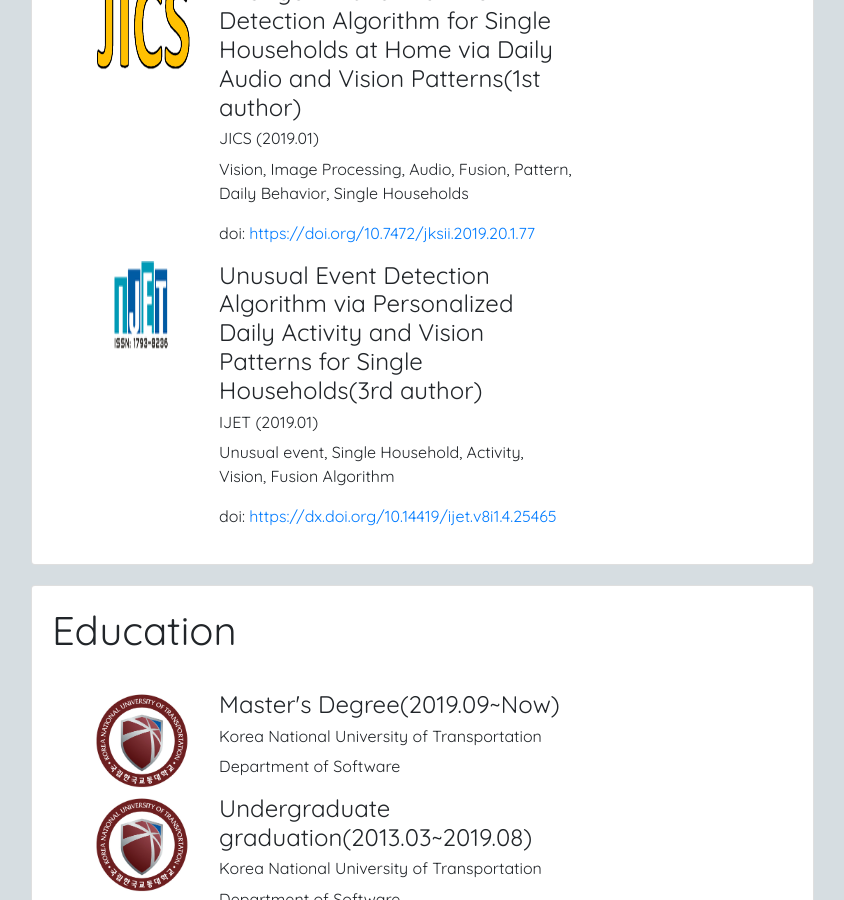
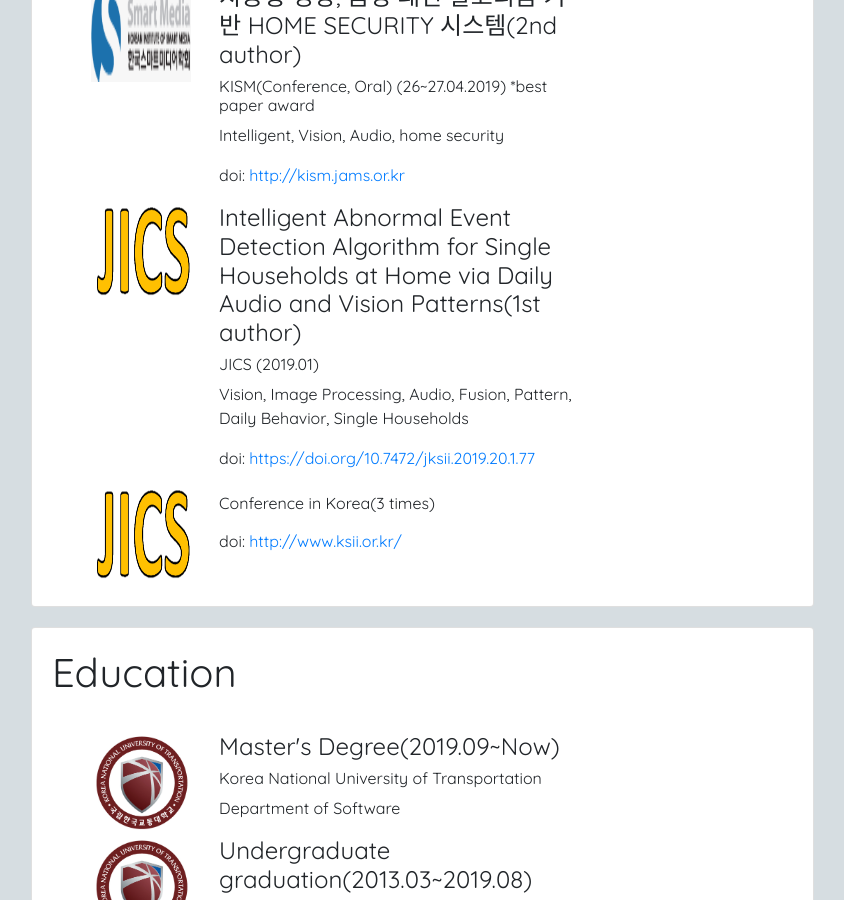
Before and after one commit to 94JuHo/94juho.github.io, a Jekyll site: the page built from index.html, in a window 1280 px wide and 900 px high, scrolled down 2973 px. Shown: the whole window, without its empty margins (4-848 px from the left). Built offline with Jekyll 4.4.1, drawn with Linux system fonts in a browser that asks for light colours; nearby versions of some CDN libraries; comment, search, counter and statistics services are not loaded; a style sheet for code colours, icons or effects is not loaded; some of the changed text lies outside the part shown.

Commit message:
add paper

```diff
--- a/_config.yml
+++ b/_config.yml
@@ -25,12 +25,23 @@
 author_website_url: "https://94juho.github.io"
 
 author_work_experiences:
+            - company_name: APIC-IST(Conference, Oral) (05~07.07.2019)
+              company_logo: jics.png
+              company_url: http://apicist.org/2020/index.html
+              designation: Intelligent Abnormal-Event Detection System using Vision, Audio, Dust Sensors(1st author)
+              description: Abnormal event, Audio, Dust, Intelligent system, Vision
+              visibility: true
             - company_name: MTAP (2020.06) - SCIE
               company_logo: springer.png
               company_url: https://doi.org/10.1007/s11042-020-09149-1
               designation: Real-time unusual user event detection algorithm fusing vision, audio, activity, and dust patterns(1st author)
               description: Intelligence, Vision, Deel learning, Unusual event, Pattern recognition
               visibility: true
+            - company_name: ICONI(Conference, Oral) (15~18.12.2019)
+              company_logo: iconi.png
+              company_url: http://www.iconi.org/portal/main.do
+              designation: Unusual Indoor Event Detection System using Vision, Audio, and Activity Sensors(1st author)
+              description: Activity, Audio, Deep learning, Emergency, Sensors, Vision
             - company_name: TIIS (2019.11) - SCIE
               company_logo: tiis.png
               company_url: https://doi.org/10.3837/tiis.2019.11.002
@@ -73,11 +84,11 @@
               designation: Intelligent Abnormal Event Detection Algorithm for Single Households at Home via Daily Audio and Vision Patterns(1st author)
               description: Vision, Image Processing, Audio, Fusion, Pattern, Daily Behavior, Single Households
               visibility: true
-            - company_name: IJET (2019.01)
-              company_logo: ijet.png
-              company_url: https://dx.doi.org/10.14419/ijet.v8i1.4.25465
-              designation: Unusual Event Detection Algorithm via Personalized Daily Activity and Vision Patterns for Single Households(3rd author)
-              description: Unusual event, Single Household, Activity, Vision, Fusion Algorithm
+            - company_name: Conference in Korea(3 times)
+              company_logo: jics.png
+              company_url: http://www.ksii.or.kr/
+              designation:
+              description:
               visibility: true
             - company_name: 저널이름
               company_logo: google.png
```
Also changed, not shown: assets/img/iconi.jpg (added).
